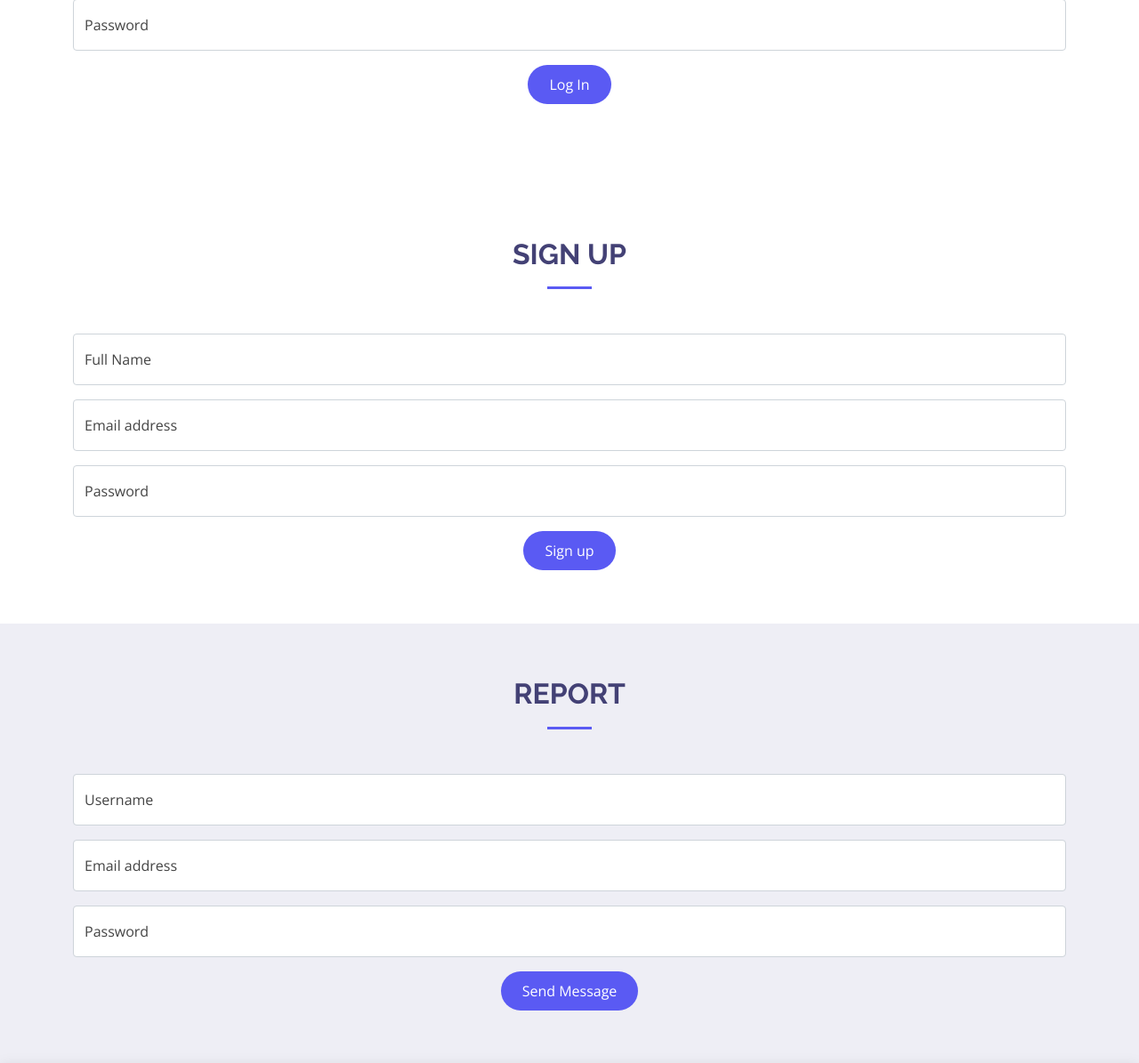
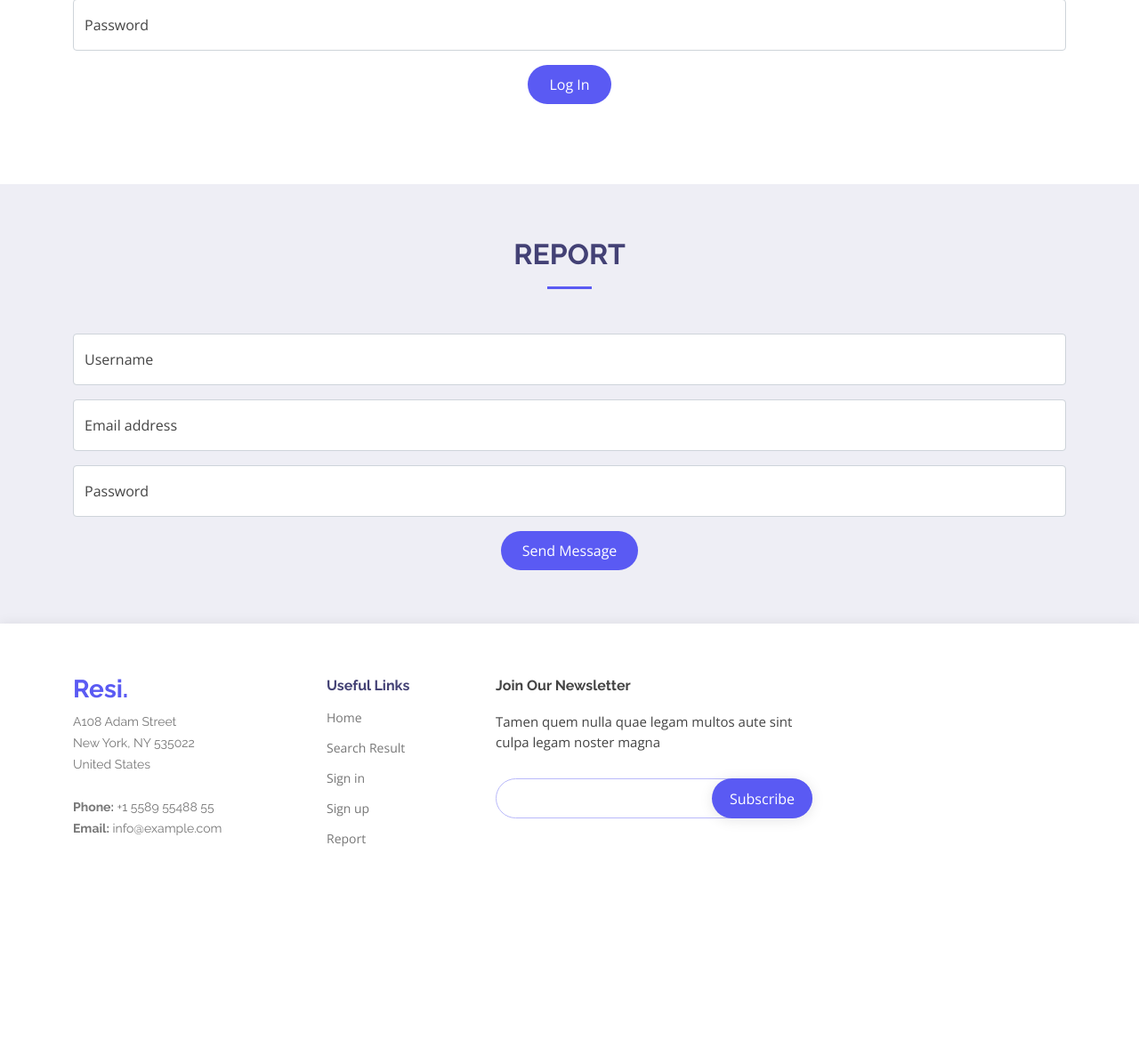
Before and after one commit to OCR-SEM-4-Projet/Server, a Flask app: page / in a window 1280 px wide. Shown: the part 1434-2629 px from the top of the page at 89% size. After the commit the page ends 2386 px from the top, so only its background shows below. Run offline with Flask 2, Linux system fonts and the light colour scheme.

Commit message:
Removed sign up

```diff
--- a/templates/index.html
+++ b/templates/index.html
@@ -123,7 +123,7 @@
 
 
     <!-- ======= Portfolio Section ======= -->
-    <section id="portfolio" class="portfolio">
+    <!-- <section id="portfolio" class="portfolio">
       <div class="container">
 
         <div class="section-title">
@@ -144,7 +144,8 @@
 
         <div class="text-center"><button type="submit">Sign up</button></div>
       </div>
-    </section><!-- End Portfolio Section -->
+    </section> -->
+    <!-- End Portfolio Section -->
 
 
 
```
